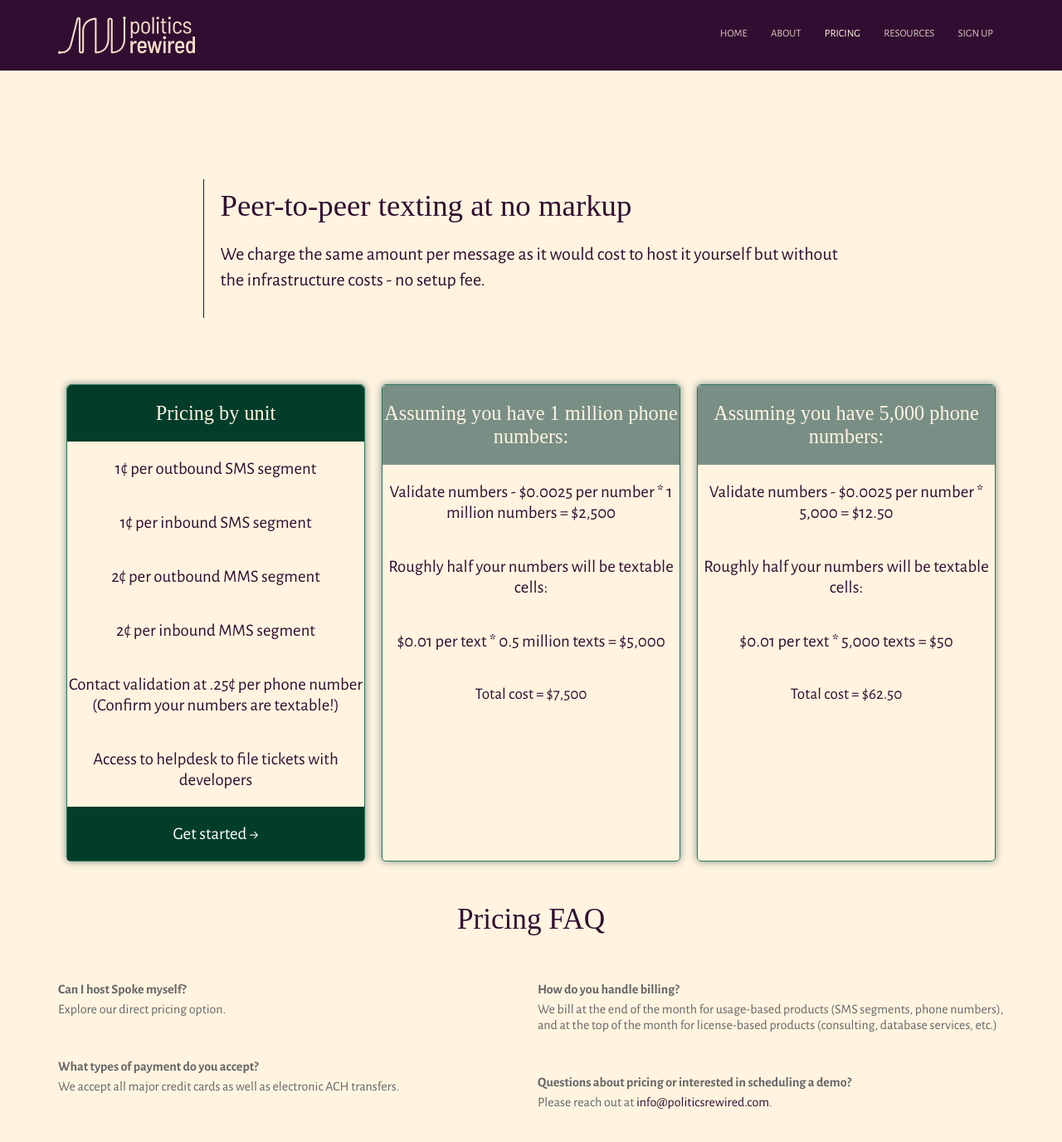
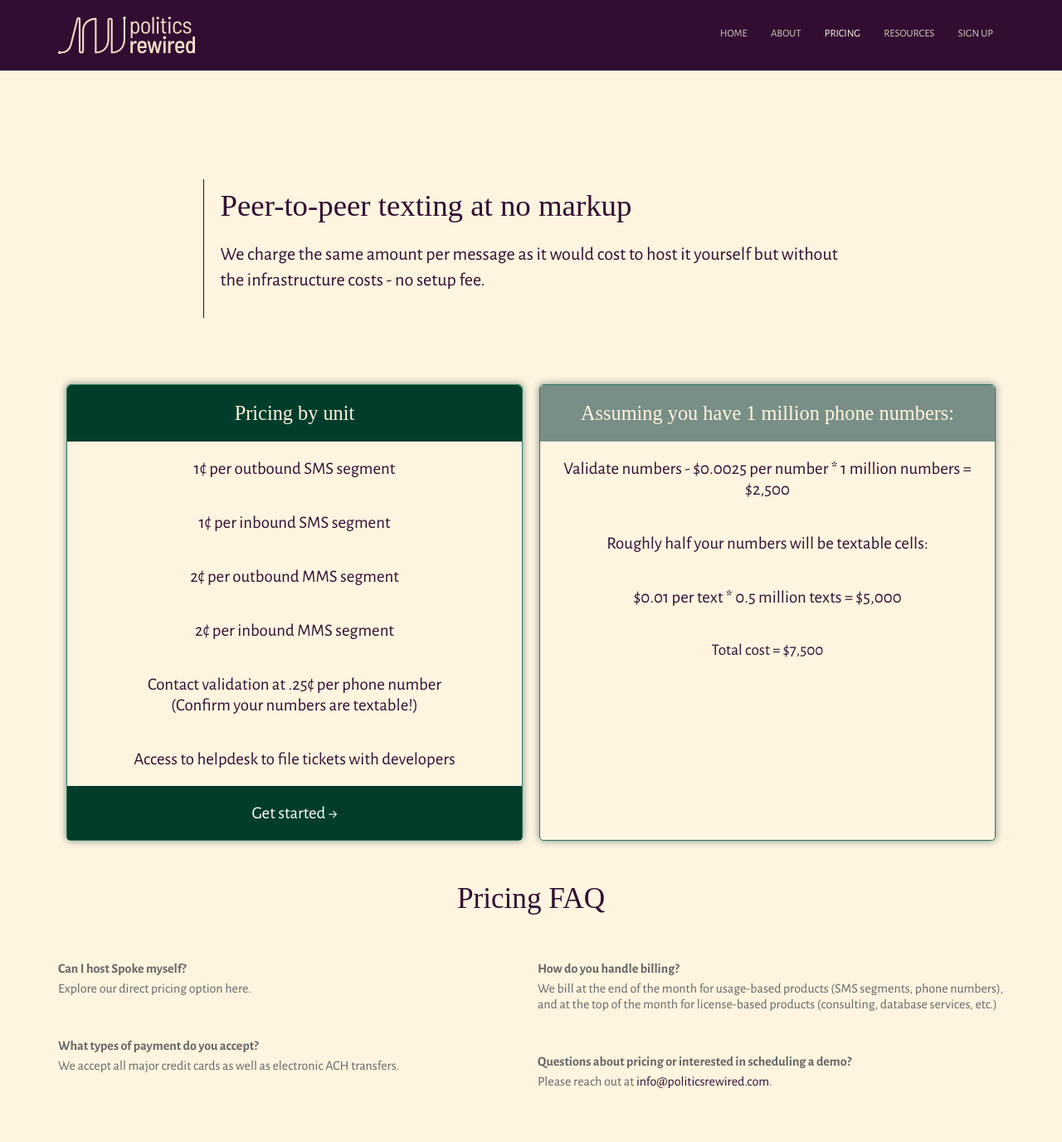
Before and after one commit to politics-rewired/politics-rewired.github.io, a Jekyll site: the page built from pricing.html, in a window 1280 px wide and 1400 px high. Shown: the top 1376 px of the window at 83% size. Built offline with Jekyll 4.4.1, drawn with Linux system fonts in a browser that asks for light colours; some web fonts are replaced.

Commit message:
Update copy (#7)
* feat: new copy & rounded edges for images

* feat: adding gif, fixing typos

* adding v2 pricing

* updating pricing

* final pricing update

Co-authored-by: Emily Lemmerman <eglemmerman@gmail.comm>

```diff
--- a/pricing.html
+++ b/pricing.html
@@ -33,25 +33,12 @@
         highlight: false
       - text: Total cost = $7,500
         highlight: true
-  - name: "Assuming you have 5,000 phone numbers:"
-    color: "#798F86"
-    features:
-      - text: Validate numbers - $0.0025 per number * 5,000 = $12.50
-        highlight: false
-      - text: "Roughly half your numbers will be textable cells:"
-        highlight: false
-      - text: $0.01 per text * 5,000 texts = $50
-        highlight: false
-      - text: Total cost = $62.50
-        highlight: true
-
 
 
 <!-- TODO: Fix FAQ; add sample pricing or more transparent pricing model. -->
-<!-- TODO: Fix links so they don't show up in white -->
 faq:
   - question: Can I host Spoke myself?
-    answer: Explore our direct pricing option.
+    answer: Explore our direct pricing option here.
   - question: What types of payment do you accept?
     answer: We accept all major credit cards as well as electronic ACH transfers.
   - question: How do you handle billing?
```
